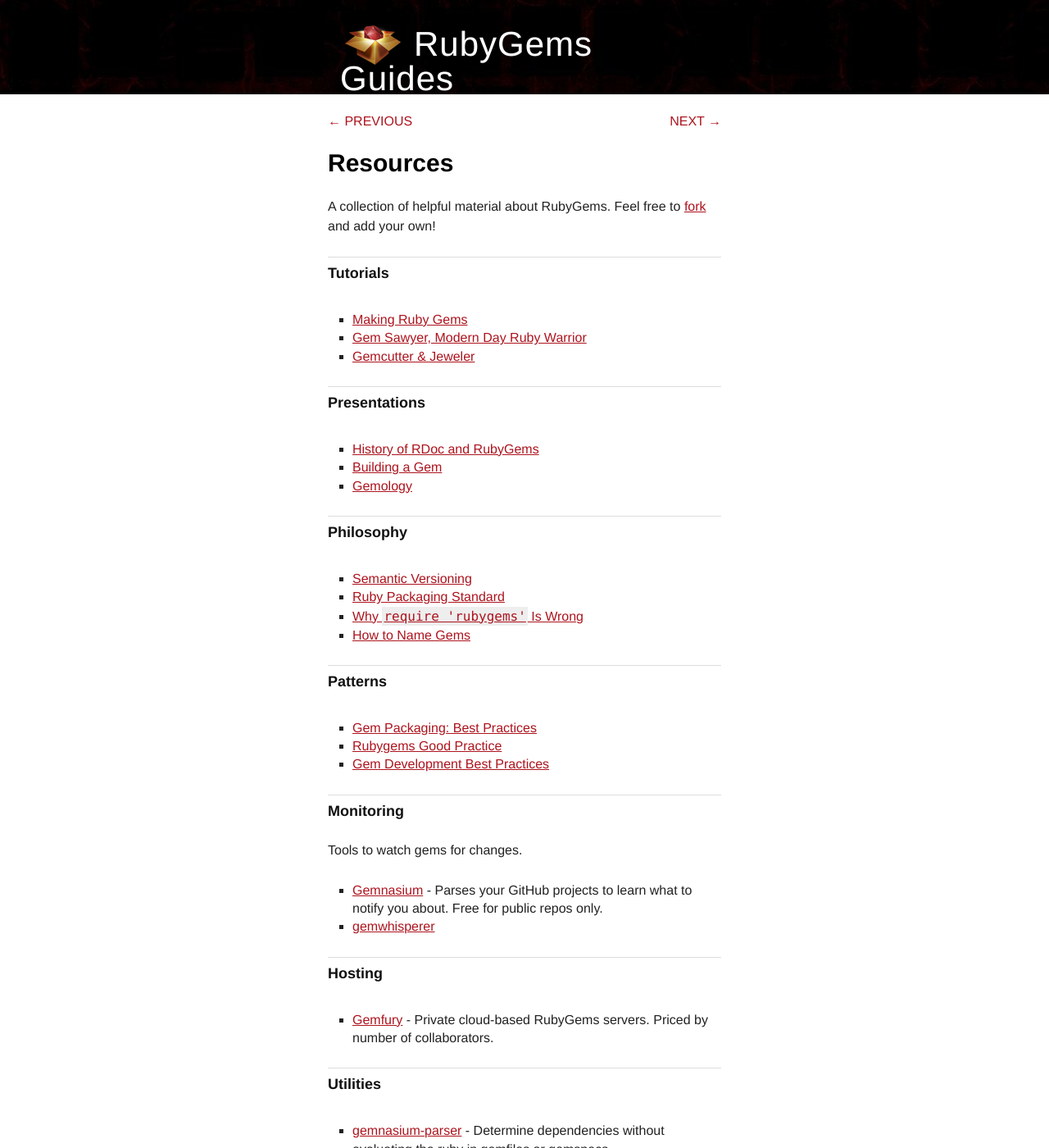
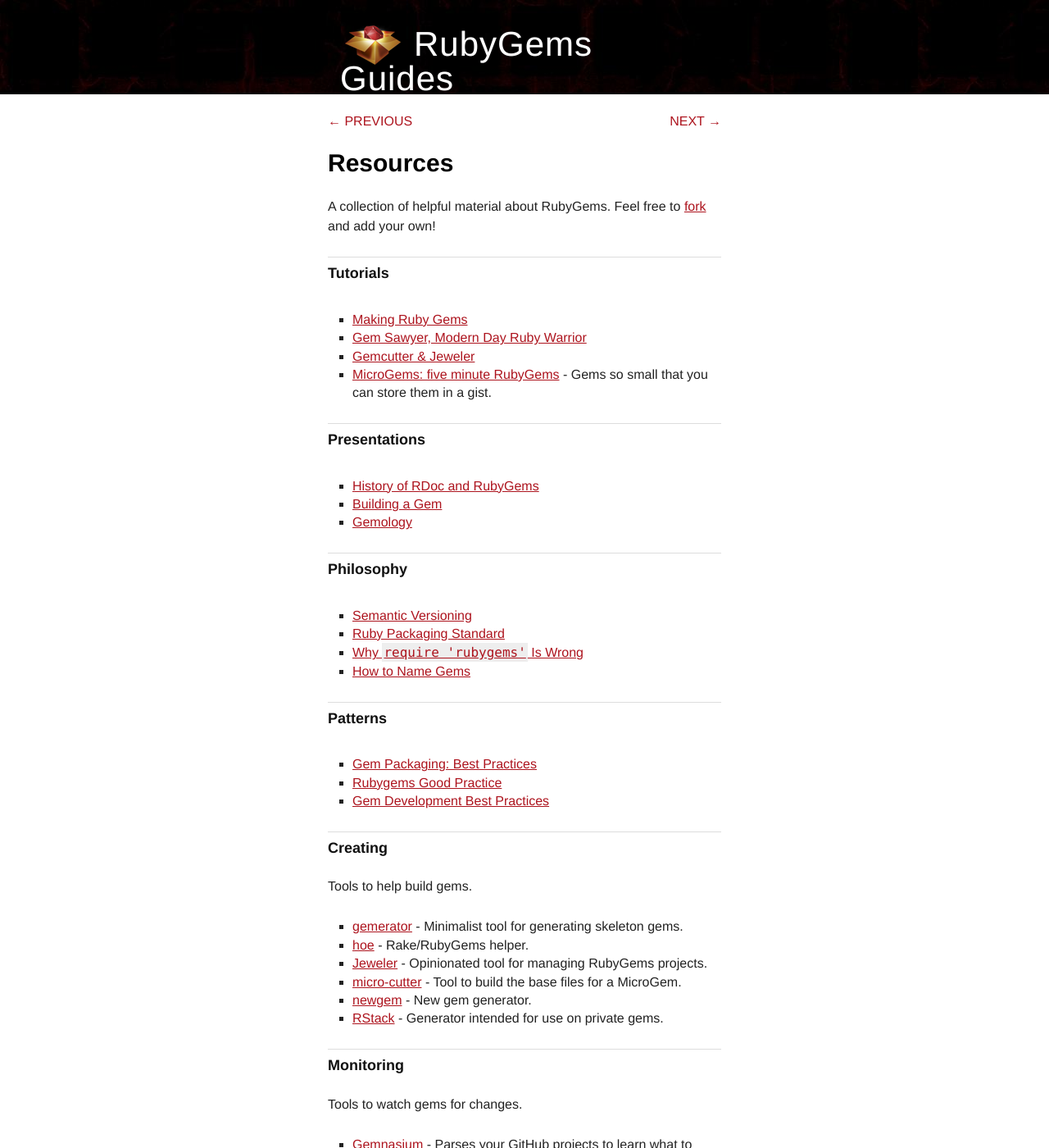
Before and after one commit to radar/guides, a Jekyll site: the page built from resources.md, in a window 1280 px wide and 1400 px high. Shown: the whole window at 82% size. Built offline with Jekyll 4.4.1, drawn with Linux system fonts in a browser that asks for light colours.

Commit message:
A few more resources

```diff
--- a/resources.md
+++ b/resources.md
@@ -14,6 +14,7 @@ Tutorials
 * [Making Ruby Gems](http://timelessrepo.com/making-ruby-gems)
 * [Gem Sawyer, Modern Day Ruby Warrior](http://rubylearning.com/blog/2010/10/06/gem-sawyer-modern-day-ruby-warrior/)
 * [Gemcutter & Jeweler](http://railscasts.com/episodes/183-gemcutter-jeweler)
+* [MicroGems: five minute RubyGems](http://jeffkreeftmeijer.com/2011/microgems-five-minute-rubygems/) - Gems so small that you can store them in a gist.
 
 Presentations
 -------------
@@ -37,6 +38,18 @@ Patterns
 * [Rubygems Good Practice](http://yehudakatz.com/2009/07/24/rubygems-good-practice/)
 * [Gem Development Best Practices](http://blog.carbonfive.com/2011/01/22/gem-development-best-practices/)
 
+Creating
+--------
+
+Tools to help build gems.
+
+* [gemerator](https://github.com/rkh/gemerator) - Minimalist tool for generating skeleton gems.
+* [hoe](https://github.com/seattlerb/hoe) - Rake/RubyGems helper.
+* [Jeweler](https://github.com/technicalpickles/jeweler) - Opinionated tool for managing RubyGems projects.
+* [micro-cutter](https://github.com/tjh/micro-cutter) - Tool to build the base files for a MicroGem.
+* [newgem](https://github.com/drnic/newgem) - New gem generator.
+* [RStack](https://github.com/jrun/rstack) - Generator intended for use on private gems.
+
 Monitoring
 ----------
 
```
